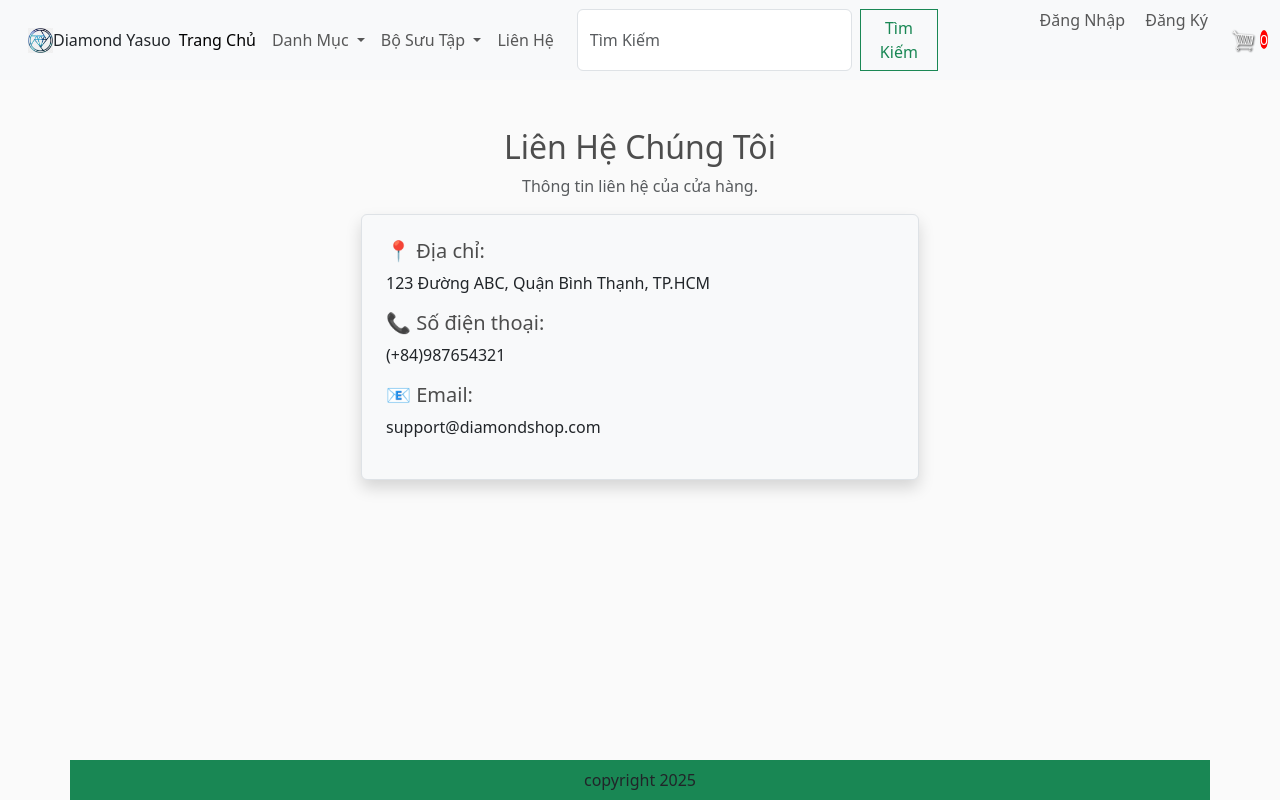
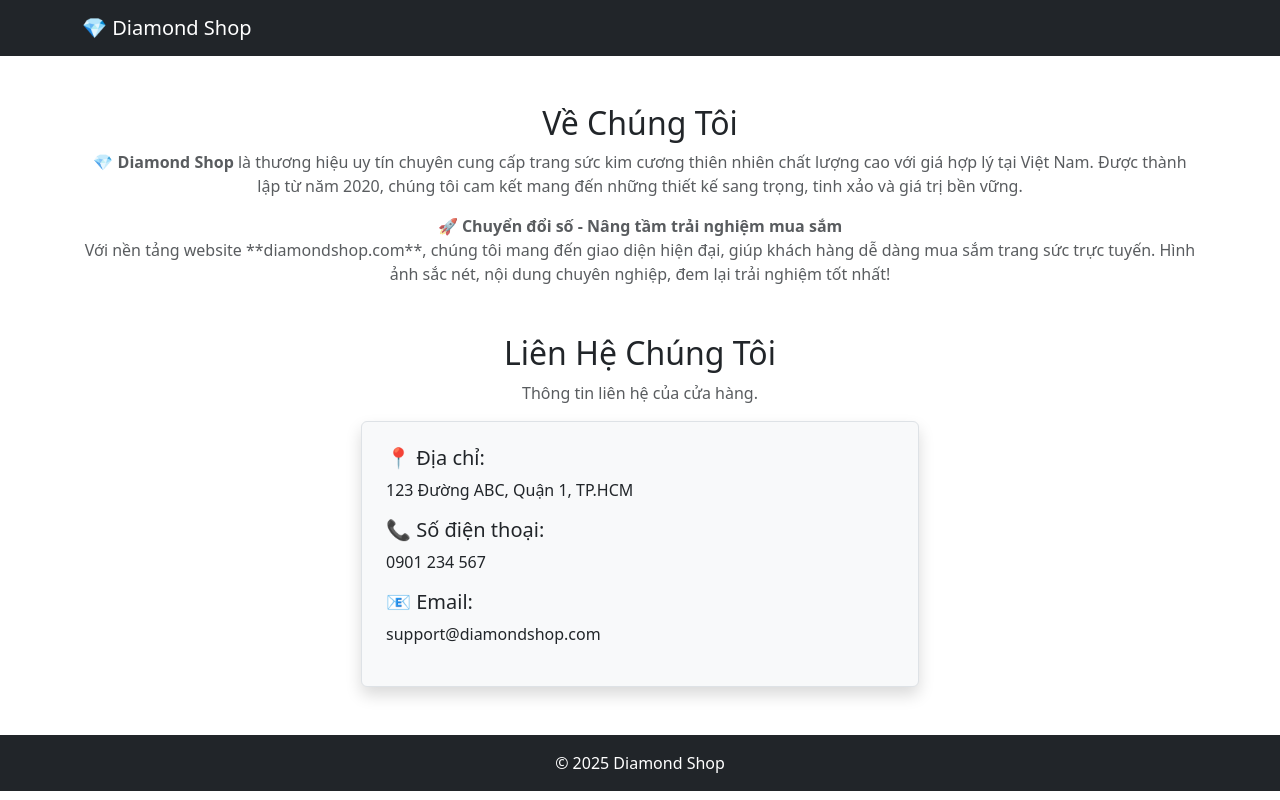
Before and after one commit to Phap625/Diamond-Shop-System, a Django app: page /contact/ in a window 1280 px wide. Run offline with Django 5.2, Linux system fonts and the light colour scheme; data comes from the database, SQL or seed files in the repository; some libraries are stand-ins or nearby versions.

Commit message:
Update contact.html

```diff
--- a/DiamondShop/Home/templates/Home/contact.html
+++ b/DiamondShop/Home/templates/Home/contact.html
@@ -1,21 +1,56 @@
-{% extends "DashBoard/dashBoard.html" %}
-{% load custom_filters %}
-{% load static %}
-{% block contact %}
+<!DOCTYPE html>
+<html lang="vi">
+<head>
+    <meta charset="UTF-8">
+    <meta name="viewport" content="width=device-width, initial-scale=1.0">
+    <title>Liên Hệ - Diamond Shop</title>
+    <link rel="stylesheet" href="https://cdn.jsdelivr.net/npm/bootstrap@5.3.0/dist/css/bootstrap.min.css">
+</head>
+<body>
 
+<!-- Navbar -->
+<nav class="navbar navbar-dark bg-dark">
+    <div class="container">
+        <a class="navbar-brand" href="/">💎 Diamond Shop</a>
+    </div>
+</nav>
+
+<!-- Giới thiệu về cửa hàng -->
+<div class="container my-5">
+    <h2 class="text-center">Về Chúng Tôi</h2>
+    <p class="text-center text-muted">
+        💎 <b>Diamond Shop</b> là thương hiệu uy tín chuyên cung cấp trang sức kim cương thiên nhiên chất lượng cao với giá hợp lý tại Việt Nam.
+        Được thành lập từ năm 2020, chúng tôi cam kết mang đến những thiết kế sang trọng, tinh xảo và giá trị bền vững.
+    </p>
+    <p class="text-center text-muted">
+        🚀 <b>Chuyển đổi số - Nâng tầm trải nghiệm mua sắm</b><br>
+        Với nền tảng website **diamondshop.com**, chúng tôi mang đến giao diện hiện đại, giúp khách hàng dễ dàng mua sắm trang sức trực tuyến.
+        Hình ảnh sắc nét, nội dung chuyên nghiệp, đem lại trải nghiệm tốt nhất!
+    </p>
+</div>
+
+<!-- Nội dung trang liên hệ -->
 <div class="container my-5">
     <h2 class="text-center">Liên Hệ Chúng Tôi</h2>
     <p class="text-center text-muted">Thông tin liên hệ của cửa hàng.</p>
 
     <div class="col-md-6 mx-auto p-4 border rounded shadow bg-light">
         <h5>📍 Địa chỉ:</h5>
-        <p>123 Đường ABC, Quận Bình Thạnh, TP.HCM</p>
+        <p>123 Đường ABC, Quận 1, TP.HCM</p>
 
         <h5>📞 Số điện thoại:</h5>
-        <p>(+84)987654321</p>
+        <p>0901 234 567</p>
 
         <h5>📧 Email:</h5>
         <p>support@diamondshop.com</p>
     </div>
 </div>
-{% endblock %}
+
+<!-- Footer -->
+<footer class="bg-dark text-white text-center py-3">
+    &copy; 2025 Diamond Shop
+</footer>
+
+<script src="https://cdn.jsdelivr.net/npm/bootstrap@5.3.0/dist/js/bootstrap.bundle.min.js"></script>
+</body>
+</html>
```
